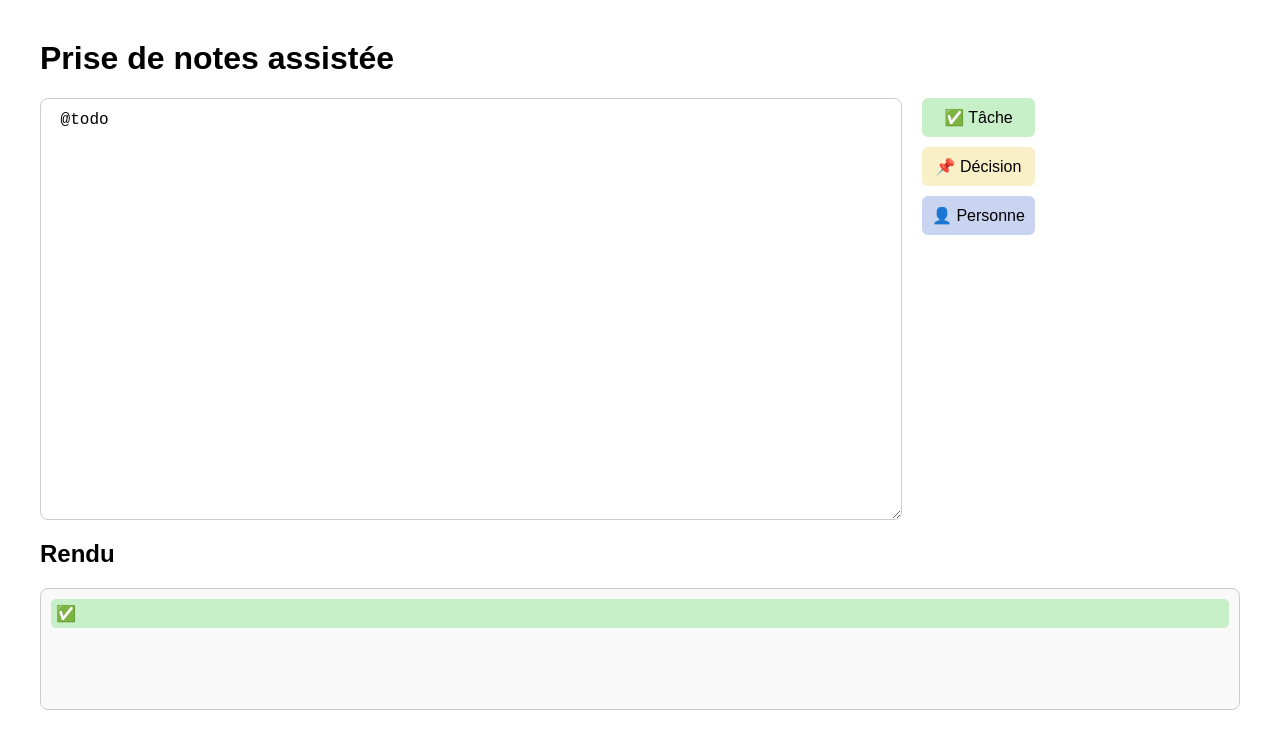
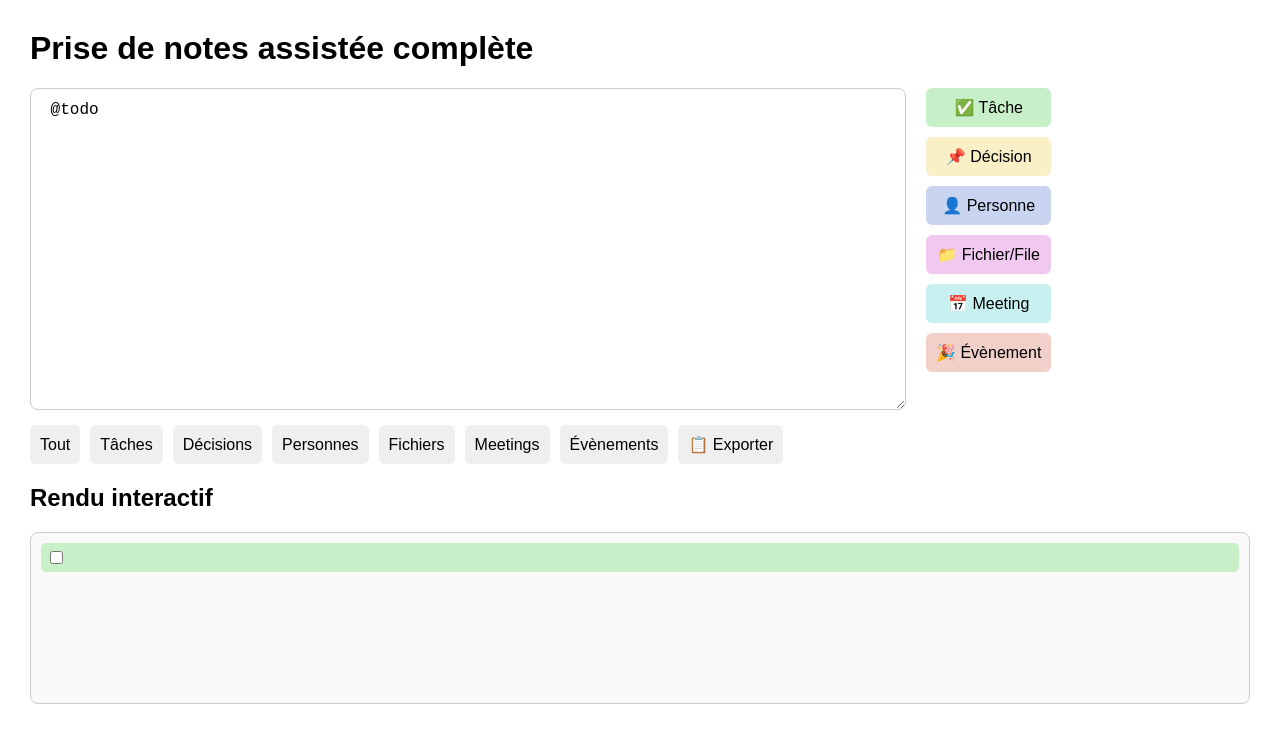
Before and after one commit to ab2n/todo-maker, a plain HTML site: page index.html in a window 1280 px wide. Both pictures are taken after a click on the button "✅ Tâche". Drawn offline with Linux system fonts and the light colour scheme.

Commit message:
Update index.html

```diff
--- a/index.html
+++ b/index.html
@@ -2,73 +2,62 @@
 <html lang="fr">
 <head>
 <meta charset="UTF-8">
-<title>Notes assistées</title>
+<title>Notes assistées complètes</title>
 <style>
-    body {
-        font-family: Arial, sans-serif;
-        margin: 40px;
-    }
-    #container {
-        display: flex;
-        gap: 20px;
-    }
-    #notes {
-        width: 70%;
-        height: 400px;
-        padding: 10px;
-        font-size: 16px;
-        line-height: 1.4;
-        border: 1px solid #ccc;
-        border-radius: 8px;
-    }
-    #buttons {
-        display: flex;
-        flex-direction: column;
-        gap: 10px;
-    }
-    button {
-        padding: 10px;
-        font-size: 16px;
-        border-radius: 6px;
-        border: none;
-        cursor: pointer;
-        transition: 0.2s;
-    }
-    button:hover {
-        opacity: 0.8;
-    }
-    .todo { background-color: #c8f0c8; }
-    .dec { background-color: #f9f0c8; }
-    .pers { background-color: #c8d4f0; }
-    #render {
-        margin-top: 20px;
-        padding: 10px;
-        border: 1px solid #ccc;
-        border-radius: 8px;
-        min-height: 100px;
-        background-color: #f9f9f9;
-    }
-    .block { padding: 5px; margin-bottom: 5px; border-radius: 5px; }
+body { font-family: Arial, sans-serif; margin: 30px; }
+#container { display: flex; gap: 20px; }
+#notes { width: 70%; height: 300px; padding: 10px; font-size: 16px; line-height: 1.4; border: 1px solid #ccc; border-radius: 8px; }
+#buttons { display: flex; flex-direction: column; gap: 10px; }
+button { padding: 10px; font-size: 16px; border-radius: 6px; border: none; cursor: pointer; transition: 0.2s; }
+button:hover { opacity: 0.8; }
+.todo { background-color: #c8f0c8; }
+.dec { background-color: #f9f0c8; }
+.pers { background-color: #c8d4f0; }
+.file { background-color: #f0c8f0; }
+.meeting { background-color: #c8f0f0; }
+.event { background-color: #f0d0c8; }
+#render { margin-top: 20px; padding: 10px; border: 1px solid #ccc; border-radius: 8px; min-height: 150px; background-color: #f9f9f9; }
+.block { padding: 5px; margin-bottom: 5px; border-radius: 5px; display: flex; align-items: center; justify-content: space-between; cursor: grab; }
+.block.dragging { opacity: 0.5; }
+.block span { flex: 1; padding-left: 5px; }
+.filter-btns { margin-top: 15px; display: flex; gap: 10px; flex-wrap: wrap; }
 </style>
 </head>
 <body>
 
-<h1>Prise de notes assistée</h1>
+<h1>Prise de notes assistée complète</h1>
+
 <div id="container">
     <textarea id="notes" placeholder="Tape tes notes ici..."></textarea>
     <div id="buttons">
         <button class="todo" onclick="addTag('@todo')">✅ Tâche</button>
         <button class="dec" onclick="addTag('@dec')">📌 Décision</button>
         <button class="pers" onclick="addTag('@pers')">👤 Personne</button>
+        <button class="file" onclick="addTag('@file')">📁 Fichier/File</button>
+        <button class="meeting" onclick="addTag('@meeting')">📅 Meeting</button>
+        <button class="event" onclick="addTag('@event')">🎉 Évènement</button>
     </div>
 </div>
 
-<h2>Rendu</h2>
+<div class="filter-btns">
+    <button onclick="filterBlocks('all')">Tout</button>
+    <button onclick="filterBlocks('todo')">Tâches</button>
+    <button onclick="filterBlocks('dec')">Décisions</button>
+    <button onclick="filterBlocks('pers')">Personnes</button>
+    <button onclick="filterBlocks('file')">Fichiers</button>
+    <button onclick="filterBlocks('meeting')">Meetings</button>
+    <button onclick="filterBlocks('event')">Évènements</button>
+    <button onclick="exportNotes()">📋 Exporter</button>
+</div>
+
+<h2>Rendu interactif</h2>
 <div id="render"></div>
 
 <script>
 const notesArea = document.getElementById("notes");
 const renderDiv = document.getElementById("render");
+let blocks = [];
+let currentFilter = 'all';
 
 function addTag(tag) {
     const start = notesArea.selectionStart;
@@ -77,37 +66,88 @@ function addTag(tag) {
     const before = text.substring(0, start);
     const after = text.substring(end);
     notesArea.value = before + " " + tag + " " + after;
-
-    // replace cursor after inserted tag
-    const cursorPos = start + tag.length + 2; // espace avant et après
+    const cursorPos = start + tag.length + 2;
     notesArea.selectionStart = notesArea.selectionEnd = cursorPos;
-
     renderNotes();
 }
 
 function renderNotes() {
     const lines = notesArea.value.split("\n");
-    renderDiv.innerHTML = ""; // clear
+    blocks = lines.map(line => line.trim()).filter(l => l.length > 0);
+    renderDiv.innerHTML = "";
 
-    lines.forEach(line => {
+    blocks.forEach((line) => {
         let div = document.createElement("div");
         div.classList.add("block");
 
+        const span = document.createElement("span");
+        div.appendChild(span);
+
         if (line.includes("@todo")) {
             div.classList.add("todo");
-            div.textContent = "✅ " + line.replace("@todo", "").trim();
+            const checkbox = document.createElement("input");
+            checkbox.type = "checkbox";
+            checkbox.onclick = () => div.classList.toggle("done");
+            div.prepend(checkbox);
+            span.textContent = line.replace("@todo","").trim();
         } else if (line.includes("@dec")) {
             div.classList.add("dec");
-            div.textContent = "📌 " + line.replace("@dec", "").trim();
+            span.textContent = "📌 " + line.replace("@dec","").trim();
         } else if (line.includes("@pers")) {
             div.classList.add("pers");
-            div.textContent = "👤 " + line.replace("@pers", "").trim();
+            span.textContent = "👤 " + line.replace("@pers","").trim();
+        } else if (line.includes("@file")) {
+            div.classList.add("file");
+            span.textContent = "📁 " + line.replace("@file","").trim();
+        } else if (line.includes("@meeting")) {
+            div.classList.add("meeting");
+            span.textContent = "📅 " + line.replace("@meeting","").trim();
+        } else if (line.includes("@event")) {
+            div.classList.add("event");
+            span.textContent = "🎉 " + line.replace("@event","").trim();
         } else {
-            div.textContent = line;
+            span.textContent = line;
         }
 
+        div.draggable = true;
+        div.addEventListener("dragstart", e => div.classList.add("dragging"));
+        div.addEventListener("dragend", e => { div.classList.remove("dragging"); reorderBlocks(); });
         renderDiv.appendChild(div);
     });
+
+    applyFilter();
+}
+
+function reorderBlocks() {
+    const newBlocks = [];
+    renderDiv.querySelectorAll(".block").forEach(div => {
+        let text = div.querySelector("span").textContent;
+        ["todo","dec","pers","file","meeting","event"].forEach(cls => {
+            if(div.classList.contains(cls)) text = "@" + cls + " " + text;
+        });
+        newBlocks.push(text);
+    });
+    notesArea.value = newBlocks.join("\n");
+}
+
+function filterBlocks(type) {
+    currentFilter = type;
+    applyFilter();
+}
+
+function applyFilter() {
+    renderDiv.querySelectorAll(".block").forEach(div => {
+        if(currentFilter === 'all') {
+            div.style.display = 'flex';
+        } else {
+            div.style.display = div.classList.contains(currentFilter) ? 'flex' : 'none';
+        }
+    });
+}
+
+function exportNotes() {
+    const text = notesArea.value;
+    navigator.clipboard.writeText(text).then(() => alert("Notes copiées dans le presse-papier !"));
 }
 
 // update rendu à chaque saisie
```
